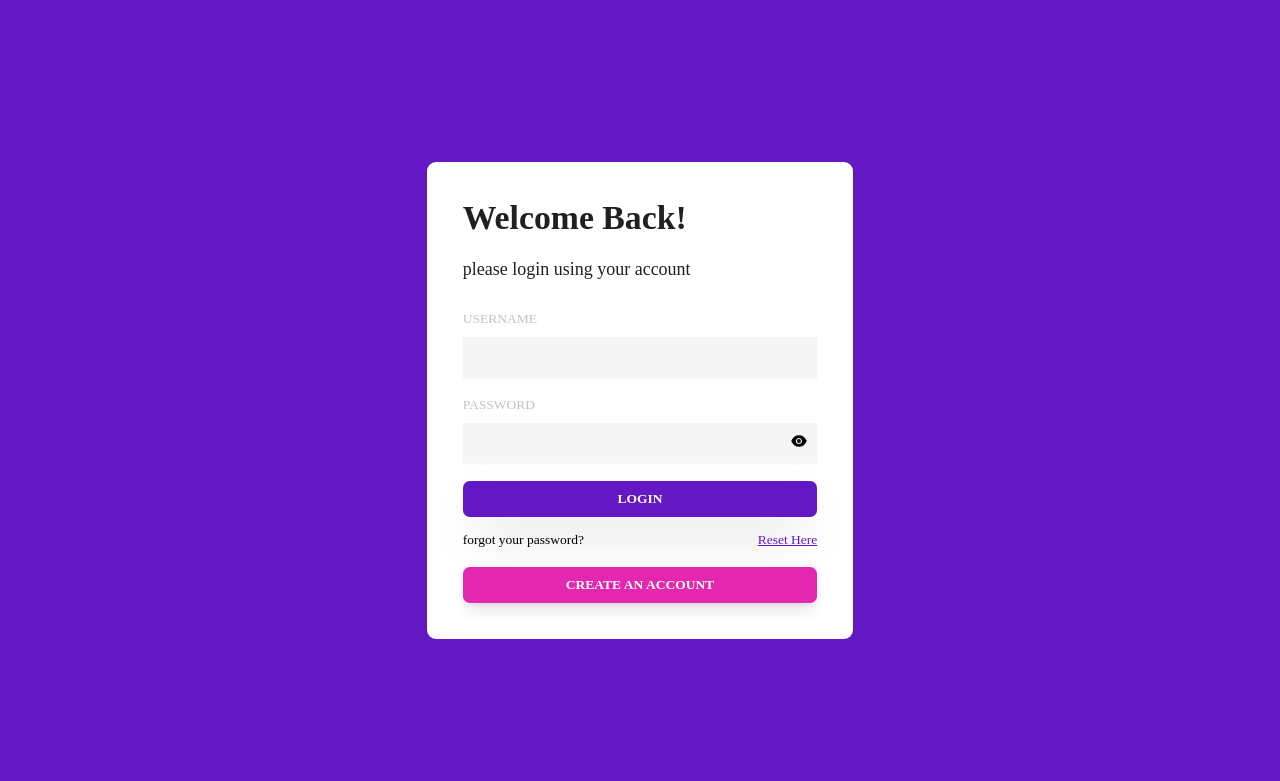
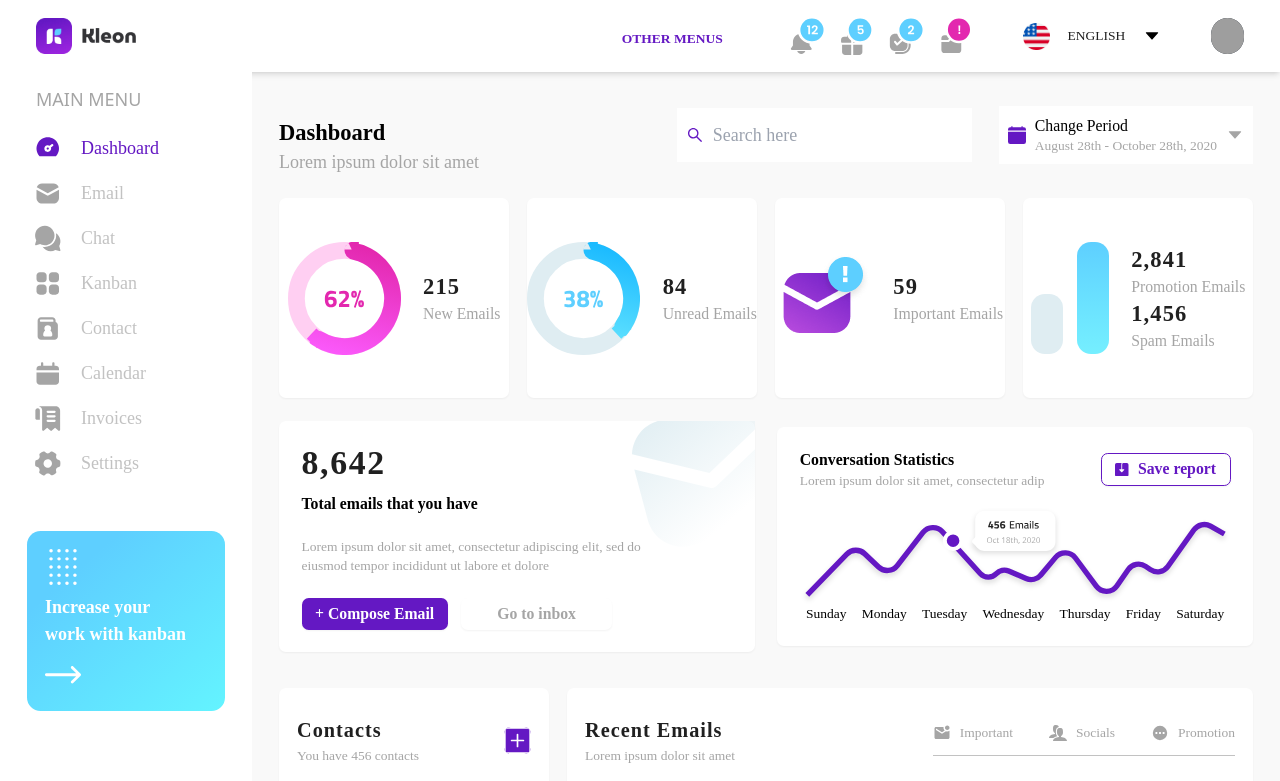
Before and after one commit to am-miracle/kleon-dashboard, a React (Create React App) app: page / in a window 1280 px wide. Shown: the top 781 px of the page. Built offline with nearby package versions, Linux system fonts and the light colour scheme; grey boxes are pictures that could not be loaded.

Commit message:
update styles

```diff
--- a/src/App.js
+++ b/src/App.js
@@ -1,16 +1,16 @@
 import './App.css';
 import { BrowserRouter, Route, Routes } from 'react-router-dom';
 import { Settings, Dashboard, Login, Email, Kanban, Contact, Calendar, Invoices, Navbar, Comment, SideBar } from './components/index';
-import useToken from './components/useToken';
+// import useToken from './components/useToken';
 
 
 
 function App() {
-  const { token, setToken } = useToken();
+  // const { token, setToken } = useToken();
 
-  if(!token){
-    return <Login setToken={setToken} />
-  }
+  // if(!token){
+  //   return <Login setToken={setToken} />
+  // }
 
   return (
     <div>
--- a/src/components/Dashboard/Dashboard.jsx
+++ b/src/components/Dashboard/Dashboard.jsx
@@ -26,7 +26,7 @@ const Dashboard = () => {
           <p className='text-grey1'>Lorem ipsum dolor sit amet</p>
         </div>
         <div className='flex justify-center gap-6 items-center'>
-          <div className='relative shadow-md flex items-center'>
+          <div className='relative flex items-center'>
             <input
               placeholder='Search here'
               type='text'
@@ -34,7 +34,7 @@ const Dashboard = () => {
             />
             <AiOutlineSearch className='absolute left-2 text-primary'/>
           </div>
-          <div className='flex bg-white px-2 py-2 items-center shadow-md'>
+          <div className='flex bg-white px-2 py-2 items-center'>
             <BsCalendarFill className='text-primary' />
             <div className='px-2'>
               <h3 className='text-sm'>Change Period</h3>
@@ -44,38 +44,38 @@ const Dashboard = () => {
           </div>
         </div>
       </div>
-      <div className='flex justify-between items-center w-full mt-5'>
-        <div className='shadow-sm bg-white flex gap-5 p-7 rounded-md justify-center items-center'>
-          <img src={ringProgress} alt='ring' className='w-16 h-16' />
+      <div className='flex justify-between items-center w-full mt-5 gap-4'>
+        <div className='shadow-sm bg-white flex gap-5 w-1/4 h-[200px] rounded-md justify-center items-center'>
+          <img src={ringProgress} alt='ring' className='w-18 h-18' />
           <div>
-            <h2 className='font-extrabold text-lg text-black -tracking-tighter'>215</h2>
-            <p className='text-grey1 text-xs'>New Emails</p>
+            <h2 className='font-extrabold text-xl text-black -tracking-tighter'>215</h2>
+            <p className='text-grey1 text-sm'>New Emails</p>
           </div>
         </div>
-        <div className='shadow-sm bg-white flex gap-5 p-7 rounded-md justify-center items-center'>
-        <img src={ringProgress2} alt='ring' className='w-16 h-16' />
+        <div className='shadow-sm bg-white flex gap-5 w-1/4 h-[200px] rounded-md justify-center items-center'>
+        <img src={ringProgress2} alt='ring' className='w-18 h-18' />
           <div>
-            <h2 className='font-extrabold text-lg text-black -tracking-tighter'>84</h2>
-            <p className='text-grey1 text-xs'>Unread Emails</p>
+            <h2 className='font-extrabold text-xl text-black -tracking-tighter'>84</h2>
+            <p className='text-grey1 text-sm'>Unread Emails</p>
           </div>
         </div>
-        <div className='shadow-sm bg-white flex gap-5 p-7 rounded-md justify-center items-center'>
-        <img src={icon} alt='ring' className='w-16 h-16' />
+        <div className='shadow-sm bg-white flex gap-5 w-1/4 h-[200px] rounded-md justify-center items-center'>
+        <img src={icon} alt='ring' className='w-18 h-18' />
           <div>
-            <h2 className='font-extrabold text-lg text-black -tracking-tighter'>59</h2>
-            <p className='text-grey1 text-xs'>Important Emails</p>
+            <h2 className='font-extrabold text-xl text-black -tracking-tighter'>59</h2>
+            <p className='text-grey1 text-sm'>Important Emails</p>
           </div>
         </div>
-        <div className='shadow-sm bg-white flex gap-5 px-7 py-[18px] rounded-md justify-center items-center'>
-          <img src={barCharts} alt='ring' className='w-16 h-16' />
+        <div className='shadow-sm bg-white flex gap-5 w-1/4 h-[200px] py-[18px] rounded-md justify-center items-center'>
+          <img src={barCharts} alt='ring' className='w-18 h-18' />
           <div>
             <div>
-              <h3 className='font-extrabold text-lg text-black -tracking-tighter'>2,841</h3>
-              <p className='text-grey1 text-xs'>Promotion Emails</p>
+              <h3 className='font-extrabold text-xl text-black -tracking-tighter'>2,841</h3>
+              <p className='text-grey1 text-sm'>Promotion Emails</p>
             </div>
             <div>
-              <h3 className='font-extrabold text-lg text-black -tracking-tighter'>1,456</h3>
-              <p className='text-grey1 text-xs'>Spam Emails</p>
+              <h3 className='font-extrabold text-xl text-black -tracking-tighter'>1,456</h3>
+              <p className='text-grey1 text-sm'>Spam Emails</p>
             </div>
           </div>
         </div>
@@ -242,7 +242,7 @@ const Dashboard = () => {
               </div>
             ))}
           </div>
-          <div className='bg-white rounded-md shadow-sm px-4 py-6 w-full col-span-2'>
+          <div className='bg-white rounded-md shadow-sm px-4 py-6 col-span-2'>
             <div className='flex justify-between items-center'>
               <div>
                 <h3 className='text-base font-cairo font-bold'>Pinned Emails</h3>
@@ -254,7 +254,7 @@ const Dashboard = () => {
             </div>
             <div className='flex flex-col mt-4'>
               <div className='flex justify-between items-start gap-3'>
-                <div className='h-7 w-7 bg-grey1 rounded-md '></div>
+                <div className='h-7 w-7 bg-grey1 rounded-md'></div>
                 <div>
                   <h3 className='text-base text-black'>UI Design Submition Projects File</h3>
                   <p className='text-grey1 text-xs'>Lorem ipsum dolor sit amet, consectetur adipiscing elit, sed do eiusmod tempor incididunt ut labore et dolore magna aliqua...</p>
--- a/src/components/Navbar/Navbar.jsx
+++ b/src/components/Navbar/Navbar.jsx
@@ -1,7 +1,6 @@
 /* This example requires Tailwind CSS v2.0+ */
 import React from 'react'
 import { Disclosure, Menu } from '@headlessui/react'
-import { MenuIcon, XIcon } from '@heroicons/react/outline';
 import { navs } from '../../containers';
 import logo from '../../assets/logo.png';
 import unitedState from '../../assets/united-states.png';
@@ -14,28 +13,13 @@ const Navbar = () => {
     <Disclosure as="nav" className="bg-white shadow-md">
     {({ open }) => (
       <>
-        <div className="max-w-7xl mx-auto px-2 sm:px-6 lg:px-8">
+        <div className="max-w-full px-8 mx-auto">
           <div className="relative flex items-center justify-between h-16">
-            <div className="w-2/12 flex items-center justify-between sm:items-stretch sm:justify-between">
-              <div className="flex-shrink-0 flex items-center">
-                <img
-                  className="block h-8 w-auto"
-                  src={logo}
-                  alt="brand pic"
-                />
-              </div>
-              <div className="">
-              {/* Mobile menu button*/}
-              <Disclosure.Button className="inline-flex items-center justify-center p-2 rounded-md text-black hover:text-white hover:bg-gray-700 focus:outline-none focus:ring-2 focus:ring-inset focus:ring-white">
-                <span className="sr-only">Open main menu</span>
-                {open ? (
-                  <XIcon className="block h-6 w-6" aria-hidden="true" />
-                ) : (
-                  <MenuIcon className="block h-6 w-6" aria-hidden="true" />
-                )}
-              </Disclosure.Button>
-            </div>
-            </div>
+            <img
+              className="block h-8 w-auto"
+              src={logo}
+              alt="brand pic"
+            />
             <div className="absolute inset-y-0 right-0 flex items-center pr-2 sm:static sm:inset-auto sm:ml-6 sm:pr-0">
               <div className='flex justify-between items-center w-full pr-6'>
                 <div className=''>
```
Also changed, not shown: 1 other file (tests, documents, lock files or other folders).
